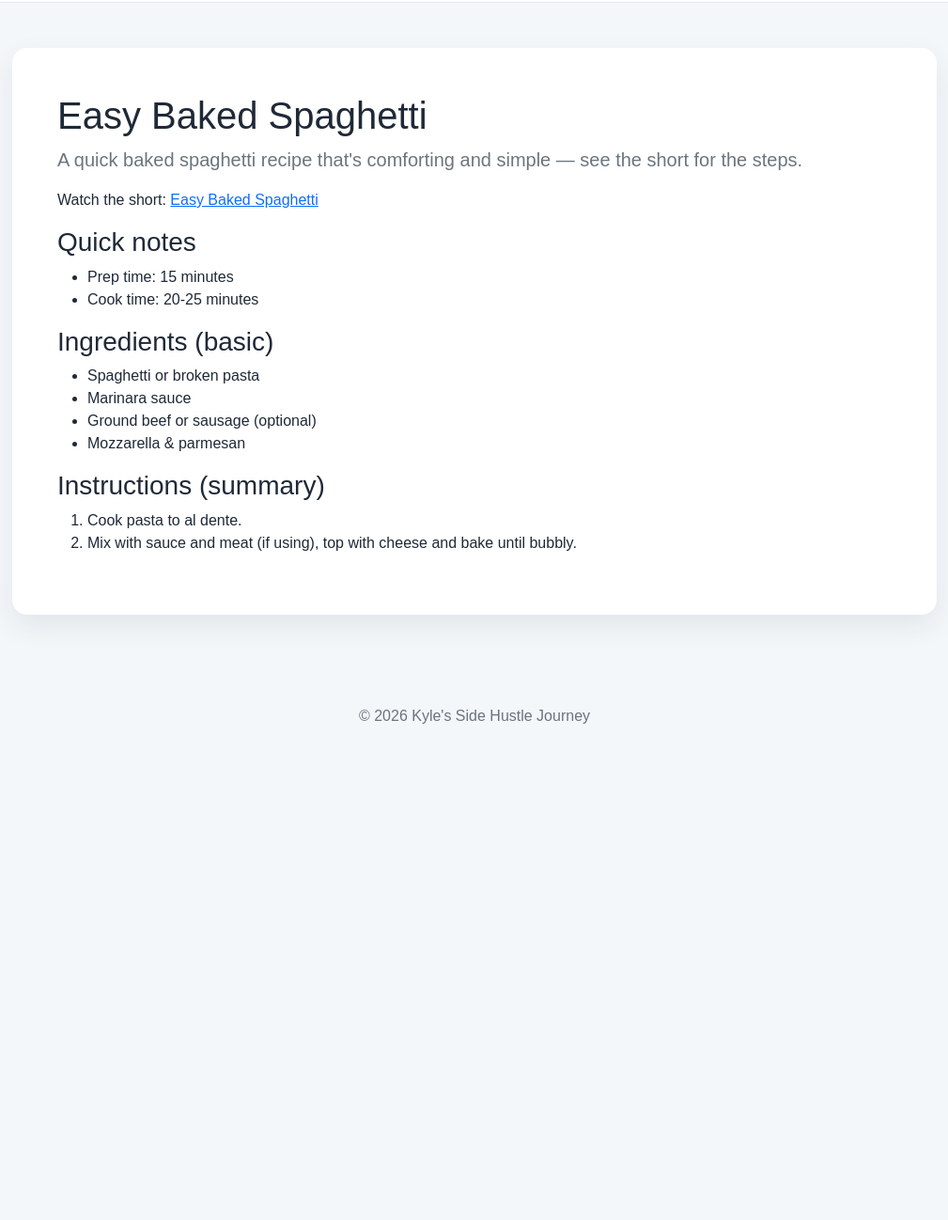
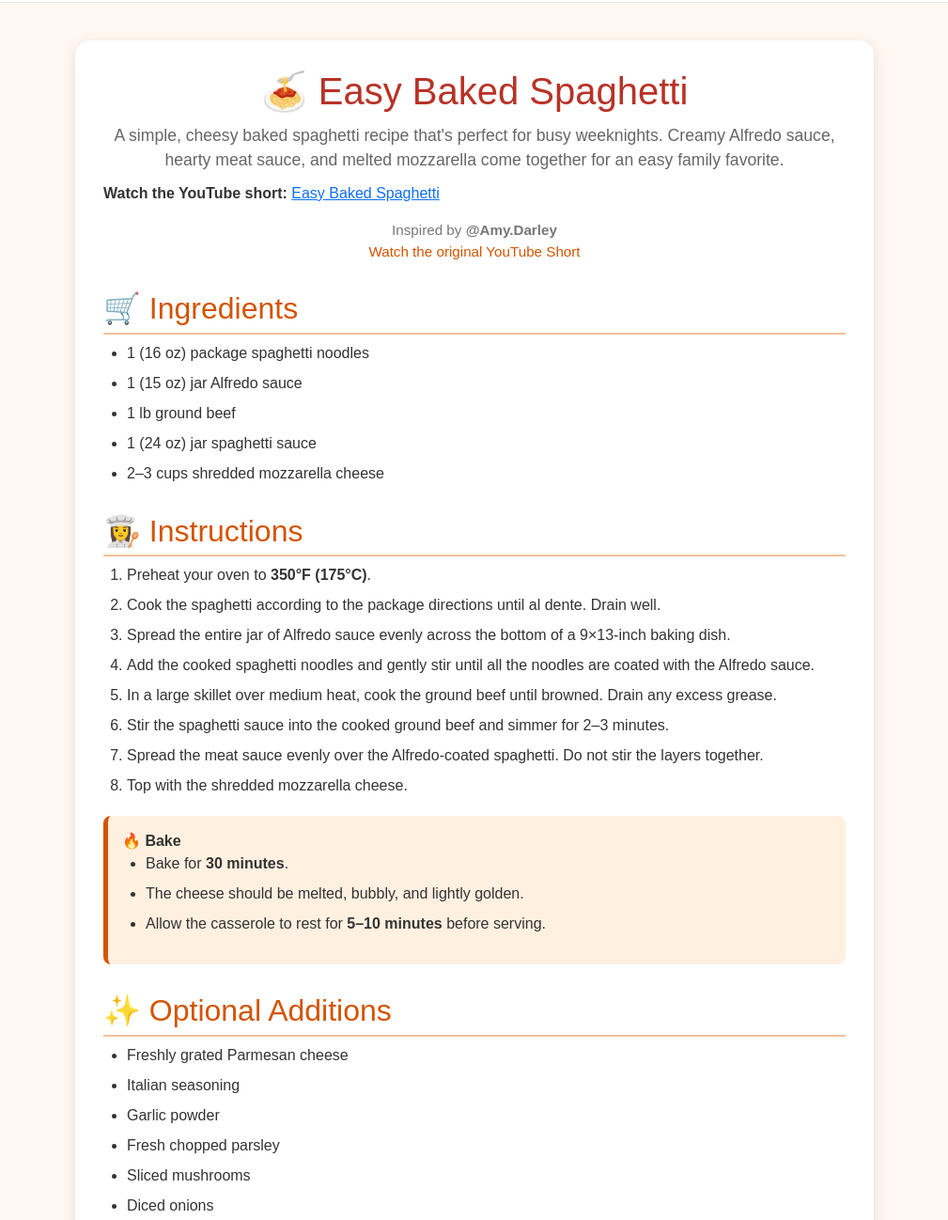
Before and after one commit to kylessidehustlejourney/kylessidehustlejourney.github.io, a plain HTML site: page recipes/easy-baked-spaghetti.html in a window 1280 px wide. Shown: the part 114-1412 px from the top of the page at 94% size, without its empty margins (135-1144 px from the left). Before the commit the page ends 952 px from the top, so only its background shows below. Drawn offline with nearby package versions, Linux system fonts and the light colour scheme.

Commit message:
Update recipe pages with ingredients and steps to take

```diff
--- a/recipes/easy-baked-spaghetti.html
+++ b/recipes/easy-baked-spaghetti.html
@@ -5,36 +5,160 @@
     <meta name="viewport" content="width=device-width, initial-scale=1.0">
     <title>Easy Baked Spaghetti - Kyle's Side Hustle Journey</title>
     <link href="https://cdn.jsdelivr.net/npm/bootstrap@5.3.3/dist/css/bootstrap.min.css" rel="stylesheet">
-    <link rel="stylesheet" href="../css/styles.css">
+    <link rel="stylesheet" href="/css/styles.css">
+    <style>
+      body {
+        background: #fff7f0;
+        color: #333;
+      }
+      .recipe-page-container {
+        max-width: 850px;
+        margin: 40px auto;
+        background: #ffffff;
+        padding: 30px;
+        border-radius: 16px;
+        box-shadow: 0 4px 15px rgba(0, 0, 0, 0.1);
+      }
+      .recipe-page-container h1 {
+        color: #b83227;
+        text-align: center;
+        margin-bottom: 10px;
+      }
+      .recipe-page-container .subtitle {
+        text-align: center;
+        font-size: 1.1em;
+        color: #666;
+        margin-bottom: 10px;
+      }
+      .recipe-page-container .credit {
+        text-align: center;
+        margin-bottom: 30px;
+        font-size: 0.95em;
+        color: #777;
+      }
+      .recipe-page-container .credit a {
+        color: #d35400;
+        text-decoration: none;
+      }
+      .recipe-page-container .credit a:hover {
+        text-decoration: underline;
+      }
+      .recipe-page-container h2 {
+        color: #d35400;
+        border-bottom: 2px solid #f3c19b;
+        padding-bottom: 6px;
+        margin-top: 30px;
+      }
+      .recipe-page-container ul,
+      .recipe-page-container ol {
+        padding-left: 25px;
+      }
+      .recipe-page-container li {
+        margin-bottom: 8px;
+      }
+      .recipe-page-container .bake-time {
+        background: #fff0e0;
+        padding: 15px;
+        border-left: 5px solid #d35400;
+        border-radius: 8px;
+        margin: 20px 0;
+      }
+      .recipe-page-container .note {
+        background: #fef5d4;
+        padding: 15px;
+        border-radius: 8px;
+        margin-top: 20px;
+      }
+      .recipe-page-container .enjoy {
+        text-align: center;
+        font-size: 1.4em;
+        color: #b83227;
+        font-weight: bold;
+        margin-top: 30px;
+      }
+      .recipe-page-container .hashtags {
+        margin-top: 30px;
+        text-align: center;
+        font-size: 0.9em;
+        color: #777;
+      }
+    </style>
   </head>
   <body>
-    <div id="site-header" data-include="../include/header.html"></div>
-    <main class="container py-5">
-      <section class="content p-4 p-md-5 rounded-4">
-        <h1>Easy Baked Spaghetti</h1>
-        <p class="lead text-secondary">A quick baked spaghetti recipe that's comforting and simple — see the short for the steps.</p>
-        <p>Watch the short: <a href="https://youtube.com/shorts/Afd6B-RaenE" target="_blank" rel="noopener noreferrer">Easy Baked Spaghetti</a></p>
-        <h3>Quick notes</h3>
+    <div id="site-header" data-include="/include/header.html"></div>
+    <div class="recipe-page-container">
+      <h1>🍝 Easy Baked Spaghetti</h1>
+      <p class="subtitle">
+        A simple, cheesy baked spaghetti recipe that's perfect for busy weeknights.
+        Creamy Alfredo sauce, hearty meat sauce, and melted mozzarella come together
+        for an easy family favorite.
+      </p>
+      <p><strong>Watch the YouTube short:</strong> <a href="https://youtube.com/shorts/Afd6B-RaenE" target="_blank" rel="noopener noreferrer">Easy Baked Spaghetti</a></p>
+      <div class="credit">
+        Inspired by <strong>@Amy.Darley</strong><br>
+        <a href="https://www.youtube.com/shorts/8gF6tFzjqCY" target="_blank" rel="noopener noreferrer">
+          Watch the original YouTube Short
+        </a>
+      </div>
+
+      <h2>🛒 Ingredients</h2>
+      <ul>
+        <li>1 (16 oz) package spaghetti noodles</li>
+        <li>1 (15 oz) jar Alfredo sauce</li>
+        <li>1 lb ground beef</li>
+        <li>1 (24 oz) jar spaghetti sauce</li>
+        <li>2–3 cups shredded mozzarella cheese</li>
+      </ul>
+
+      <h2>👩‍🍳 Instructions</h2>
+      <ol>
+        <li>Preheat your oven to <strong>350°F (175°C)</strong>.</li>
+        <li>Cook the spaghetti according to the package directions until al dente. Drain well.</li>
+        <li>Spread the entire jar of Alfredo sauce evenly across the bottom of a 9×13-inch baking dish.</li>
+        <li>Add the cooked spaghetti noodles and gently stir until all the noodles are coated with the Alfredo sauce.</li>
+        <li>In a large skillet over medium heat, cook the ground beef until browned. Drain any excess grease.</li>
+        <li>Stir the spaghetti sauce into the cooked ground beef and simmer for 2–3 minutes.</li>
+        <li>Spread the meat sauce evenly over the Alfredo-coated spaghetti. Do not stir the layers together.</li>
+        <li>Top with the shredded mozzarella cheese.</li>
+      </ol>
+
+      <div class="bake-time">
+        <strong>🔥 Bake</strong>
         <ul>
-          <li>Prep time: 15 minutes</li>
-          <li>Cook time: 20-25 minutes</li>
+          <li>Bake for <strong>30 minutes</strong>.</li>
+          <li>The cheese should be melted, bubbly, and lightly golden.</li>
+          <li>Allow the casserole to rest for <strong>5–10 minutes</strong> before serving.</li>
         </ul>
-        <h3>Ingredients (basic)</h3>
-        <ul>
-          <li>Spaghetti or broken pasta</li>
-          <li>Marinara sauce</li>
-          <li>Ground beef or sausage (optional)</li>
-          <li>Mozzarella & parmesan</li>
-        </ul>
-        <h3>Instructions (summary)</h3>
-        <ol>
-          <li>Cook pasta to al dente.</li>
-          <li>Mix with sauce and meat (if using), top with cheese and bake until bubbly.</li>
-        </ol>
-      </section>
-    </main>
-    <div id="site-footer" data-include="../include/footer.html"></div>
+      </div>
+
+      <h2>✨ Optional Additions</h2>
+      <ul>
+        <li>Freshly grated Parmesan cheese</li>
+        <li>Italian seasoning</li>
+        <li>Garlic powder</li>
+        <li>Fresh chopped parsley</li>
+        <li>Sliced mushrooms</li>
+        <li>Diced onions</li>
+        <li>Pepperoni for a fun pizza-inspired version</li>
+      </ul>
+
+      <div class="note">
+        <strong>Serving Tip:</strong>
+        Pair this baked spaghetti with garlic bread, Caesar salad, or roasted vegetables
+        for an easy and satisfying family dinner.
+      </div>
+
+      <p class="enjoy">🍽️ Enjoy!</p>
+
+      <div class="hashtags">
+        #BakedSpaghetti #SpaghettiRecipe #EasyDinner #EasyRecipes
+        #ComfortFood #FamilyDinner #WeeknightDinner #PastaRecipe
+        #GroundBeefRecipes #Mozzarella #ItalianFood #HomeCooking
+        #CookingAtHome #QuickMeals #Recipe
+      </div>
+    </div>
+    <div id="site-footer" data-include="/include/footer.html"></div>
     <script src="https://cdn.jsdelivr.net/npm/bootstrap@5.3.3/dist/js/bootstrap.bundle.min.js"></script>
-    <script src="../js/header-loader.js"></script>
+    <script src="/js/header-loader.js"></script>
   </body>
 </html>
```
Also changed, not shown: disneypins.html (+2 -2 lines), index.html (+2 -2 lines), recipes.html (+2 -2 lines), recipes/crockpot-chicken-parmesan-pasta.html (+3 -2 lines), technology.html (+2 -2 lines).
